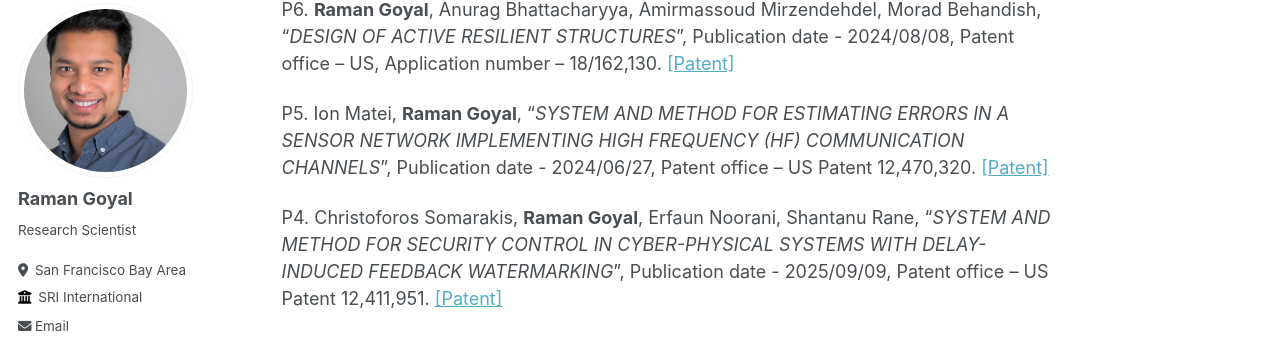
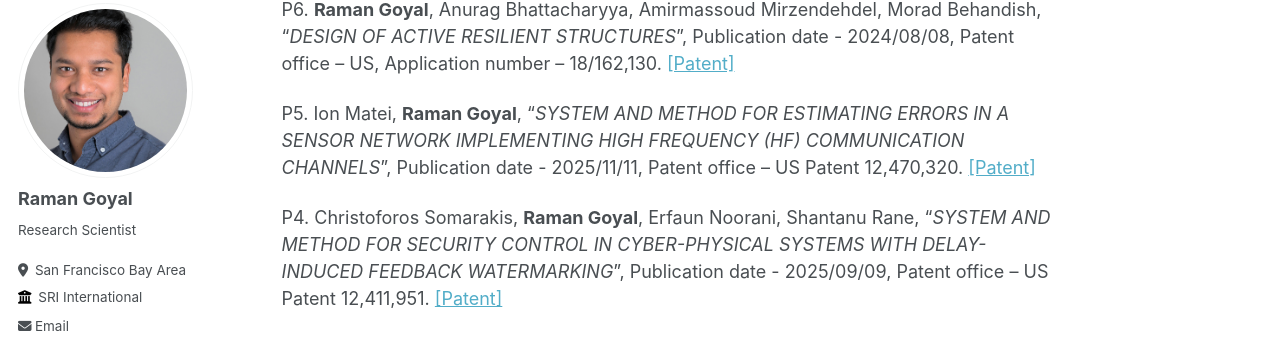
Before and after one commit to ramaniitrgoyal92/ramaniitrgoyal92.github.io, a Jekyll site: the page built from _pages/publications.md, in a window 1280 px wide and 900 px high, scrolled down 7747 px. Shown: the part 103-443 px from the top of the window. Built offline with Jekyll 4.4.1, drawn with Linux system fonts in a browser that asks for light colours; some web fonts are replaced.

Commit message:
Revise publication date for sensor network patent
Updated publication date for a patent related to sensor networks.

```diff
--- a/_pages/publications.md
+++ b/_pages/publications.md
@@ -259,7 +259,7 @@ P7. Anurag Bhattacharyya, **Raman Goyal**, Amirmassoud Mirzendehdel, Morad Behan
 P6. **Raman Goyal**, Anurag  Bhattacharyya, Amirmassoud   Mirzendehdel, Morad  Behandish, "_DESIGN OF ACTIVE RESILIENT STRUCTURES_", Publication date - 2024/08/08, Patent office – US, Application number – 18/162,130.
 [[Patent]](https://patents.google.com/patent/US20240265157A1/en)
 
-P5. Ion Matei, **Raman Goyal**, "_SYSTEM AND METHOD FOR ESTIMATING ERRORS IN A SENSOR NETWORK IMPLEMENTING HIGH FREQUENCY (HF) COMMUNICATION CHANNELS_", Publication date - 2024/06/27, Patent office – US Patent 12,470,320.
+P5. Ion Matei, **Raman Goyal**, "_SYSTEM AND METHOD FOR ESTIMATING ERRORS IN A SENSOR NETWORK IMPLEMENTING HIGH FREQUENCY (HF) COMMUNICATION CHANNELS_", Publication date - 2025/11/11, Patent office – US Patent 12,470,320.
 [[Patent]](https://patents.google.com/patent/US12470320B2/en)
 
 P4. Christoforos Somarakis, **Raman Goyal**, Erfaun Noorani, Shantanu Rane, "_SYSTEM AND METHOD FOR SECURITY CONTROL IN CYBER-PHYSICAL SYSTEMS WITH DELAY-INDUCED FEEDBACK WATERMARKING_", Publication date - 2025/09/09, Patent office – US Patent 12,411,951.
```
